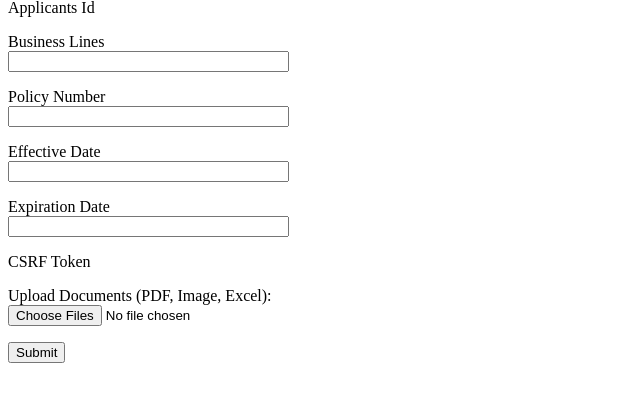
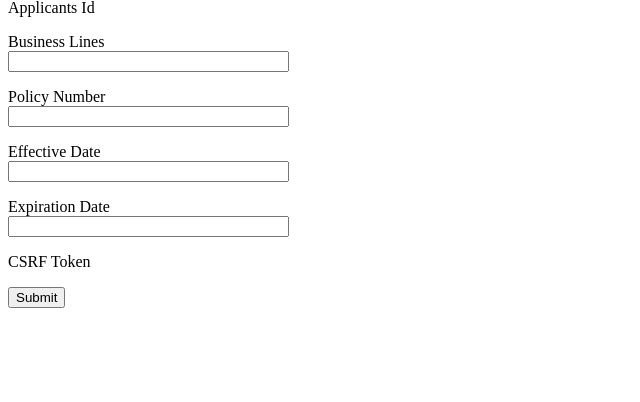
Before and after one commit to drusharma/sec, a Flask app: page /add_policy/1 in a window 1280 px wide. Shown: the part 81-483 px from the top of the page, without its empty margins (0-640 px from the left). Run offline with Flask 3, Linux system fonts and the light colour scheme; parts of the project's set-up code (start-up, migrations or seed data) failed here and were passed over.

Commit message:
Update policy_form.html

```diff
--- a/templates/policy_form.html
+++ b/templates/policy_form.html
@@ -1,31 +1,10 @@
 {% extends "base.html" %}
-
 {% block content %}
-    <form method="POST" enctype="multipart/form-data">
+    <form method="POST">
         {{ form.hidden_tag() }}
-
-        {% for field in form if field.name != 'documents' %}
+        {% for field in form %}
             <p>{{ field.label }}<br>{{ field(size=32) }}</p>
         {% endfor %}
-
-        <p>
-            <label for="documents">Upload Documents (PDF, Image, Excel):</label><br>
-            <input type="file" name="documents" multiple>
-        </p>
-
         <p><input type="submit" value="Submit"></p>
     </form>
-
-    {% if documents %}
-        <h3>Uploaded Documents</h3>
-        <ul>
-        {% for doc in documents %}
-            <li>
-                <a href="{{ url_for('static', filename=doc.document_path) }}" target="_blank">
-                    {{ doc.document_name }}
-                </a>
-            </li>
-        {% endfor %}
-        </ul>
-    {% endif %}
 {% endblock %}
```
